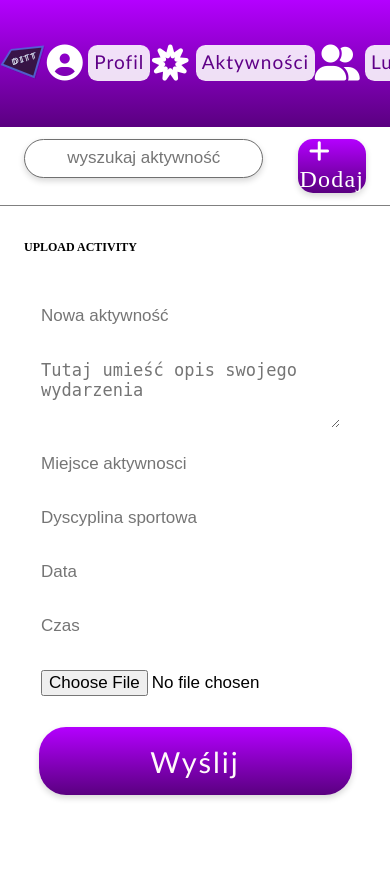
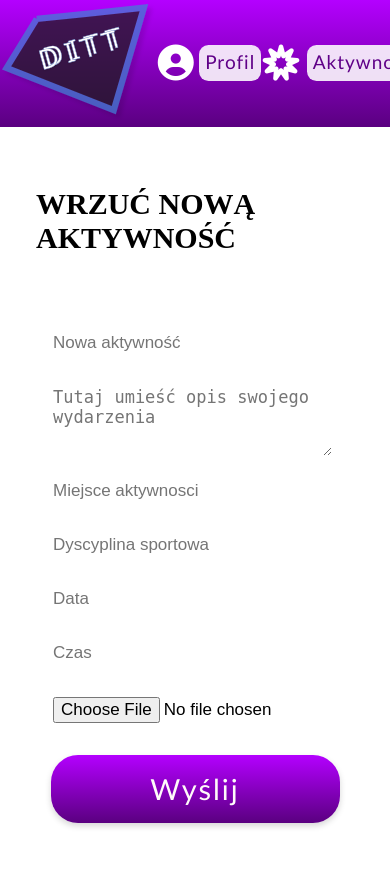
Before and after one commit to lukasmix06/DO-IT-TOGETHER, a PHP site: page /addActivity in a window 390 px wide; the page is wider, and only the part inside the window is pictured. Before the commit the page ends 800 px from the top of that part, so only its background shows below. Run offline with PHP 8.4, Linux system fonts and the light colour scheme; some libraries are stand-ins or nearby versions.

Commit message:
Better performance in small screen

```diff
--- a/public/css/activities.css
+++ b/public/css/activities.css
@@ -51,11 +51,25 @@ section.activity-form {
     display: flex;
     flex-direction: column;
     justify-content: center;
+    font-size: 18px;
 }
 
 .activity-form > form {
     display:flex;
     flex-direction: column;
+}
+
+.dropdown {
+    width: 100%;
+    display: flex;
+}
+
+#dropbtn {
+    display: none;
+}
+
+h1 {
+    font-size: 30px;
 }
 
 @media only screen and (max-device-width: 420px) {
--- a/public/css/style.css
+++ b/public/css/style.css
@@ -146,15 +158,17 @@ nav {
     display: flex;
     flex-direction: row;
     justify-content: flex-start;
+    position: fixed;
 }
 
 main {
     display: flex;
     flex-direction: column;
+    margin-top: 15vh;
 }
 
 nav > img {
-    width: 12vw;
+    /*width: 13em;*/
     margin: 0.2em 0em;
 }
 
@@ -232,10 +246,11 @@ header {
     border-radius: 15px;
     letter-spacing: 0.1em;
     text-align: center;
-    width: 20%;
+    min-width: 20%;
     display: flex;
     align-items: center;
     justify-content: center;
+    padding-left: 0.3em;
 }
 
 .add-activity > a {
--- a/public/views/activities.php
+++ b/public/views/activities.php
@@ -13,6 +13,8 @@
     <div class="base-container">
         <nav>
             <img src="public/img/logo-small.svg">
+            <div class="dropdown">
+                <i id="dropbtn" class="fas fa-bars"></i>
                 <ul>
                     <li>
                         <i class="fas fa-user-circle"></i>
@@ -35,6 +37,7 @@
                         <a href="login" class="button">Wyloguj</a>
                     </li>
                 </ul>
+            </div>
         </nav>
         <main>
             <header>
--- a/public/views/add-activity.php
+++ b/public/views/add-activity.php
@@ -11,6 +11,8 @@
     <div class="base-container">
         <nav>
             <img src="public/img/logo-small.svg">
+            <div class="dropdown">
+                <i id="dropbtn" class="fas fa-bars"></i>
                 <ul>
                     <li>
                         <i class="fas fa-user-circle"></i>
@@ -33,21 +35,11 @@
                         <a href="login" class="button">Wyloguj</a>
                     </li>
                 </ul>
+            </div>
         </nav>
         <main>
-            <header>
-                <div class="search-bar">
-                        <input placeholder="wyszukaj aktywność">
-                </div>
-                <div class="add-activity">
-                    <a href="addActivity">
-                        <i class="fas fa-plus"></i>
-                        Dodaj
-                    </a>
-                </div>
-            </header>
             <section class="activity-form">
-                <h1>UPLOAD ACTIVITY</h1>
+                <h1>WRZUĆ NOWĄ AKTYWNOŚĆ</h1>
                 <?php if(isset($messages)) {
                     foreach ($messages as $message) {
                         echo $message;
```
Also changed, not shown: other parts of public/css/activities.css (+54 -0 lines), other parts of public/css/style.css (+22 -10 lines), public/views/register.php (+12 -2 lines), public/views/dahboard.php (deleted), public/views/dashboard.php (added). Lines whose indentation alone changed are shown as unchanged.
